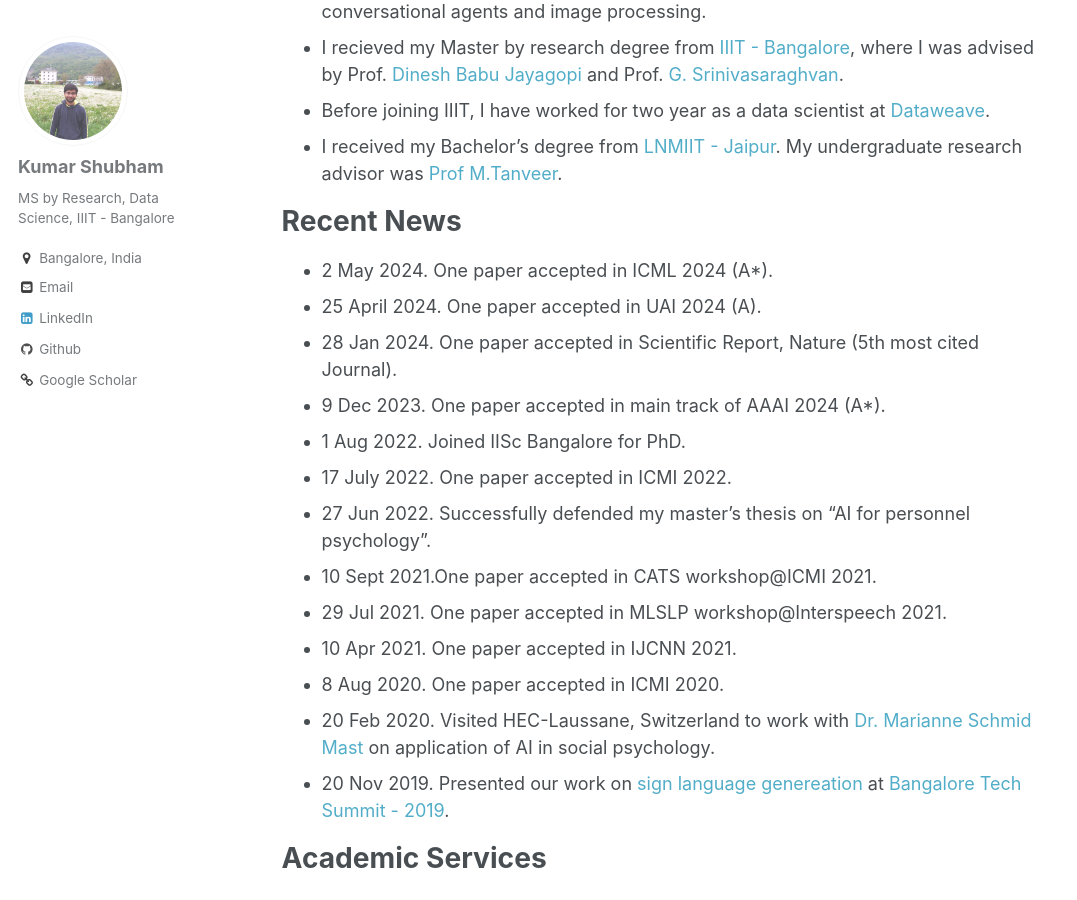
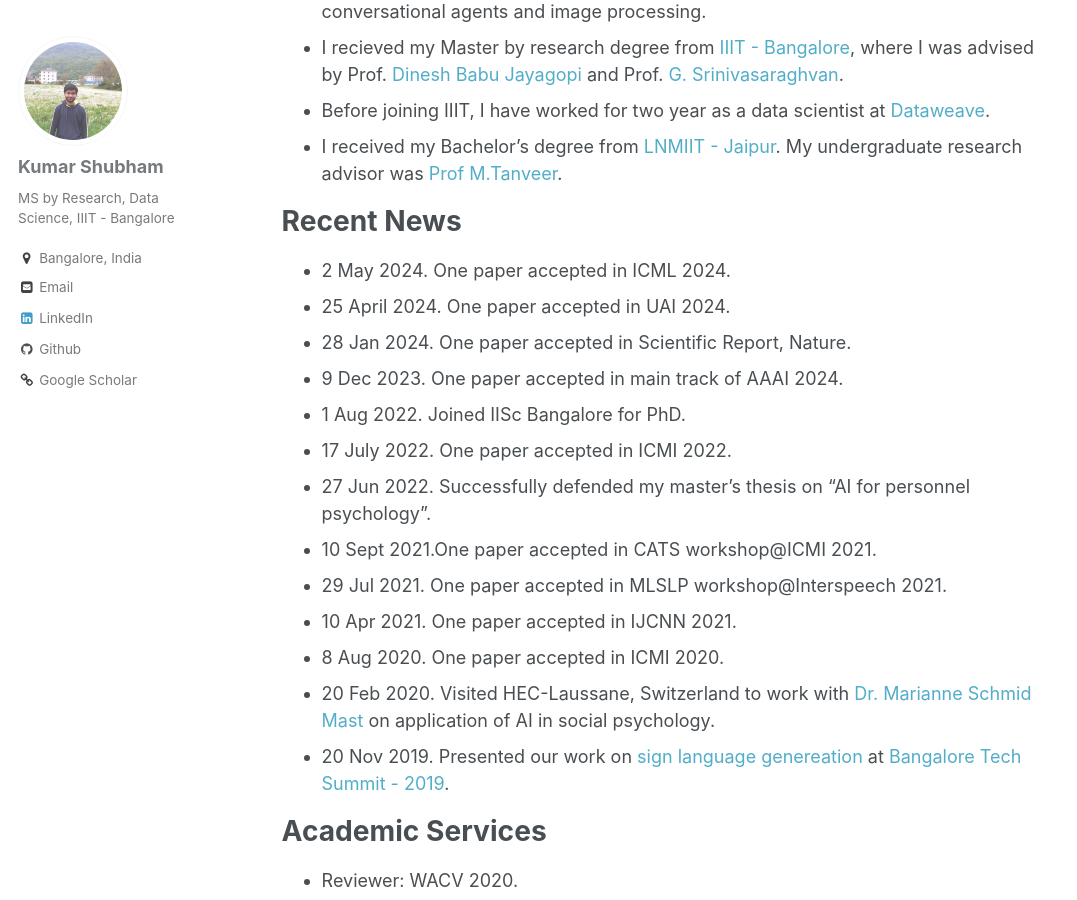
Before and after one commit to kyrs/kyrs.github.io, a Jekyll site: the page built from _pages/about.md, in a window 1280 px wide and 900 px high, scrolled down 776 px. Shown: the whole window, without its empty margins (0-1077 px from the left). Built offline with Jekyll 4.4.1, drawn with Linux system fonts in a browser that asks for light colours.

Commit message:
Update about.md

```diff
--- a/_pages/about.md
+++ b/_pages/about.md
@@ -20,10 +20,10 @@ redirect_from:
 * I received my Bachelor’s degree from [LNMIIT - Jaipur](https://www.lnmiit.ac.in/). My undergraduate research advisor was [Prof M.Tanveer](http://www.iiti.ac.in/people/~mtanveer/).
 
 # Recent News
-* 2 May 2024. One paper accepted in ICML 2024 (A*).
-* 25 April 2024. One paper accepted in UAI 2024 (A).
-* 28 Jan 2024. One paper accepted in Scientific Report, Nature (5th most cited Journal).
-* 9 Dec 2023. One paper accepted in main track of AAAI 2024 (A*).
+* 2 May 2024. One paper accepted in ICML 2024.
+* 25 April 2024. One paper accepted in UAI 2024.
+* 28 Jan 2024. One paper accepted in Scientific Report, Nature.
+* 9 Dec 2023. One paper accepted in main track of AAAI 2024.
 * 1 Aug 2022. Joined IISc Bangalore for PhD.
 * 17 July 2022. One paper accepted in ICMI 2022.
 * 27 Jun 2022. Successfully defended my master's thesis  on "AI for personnel psychology".
```
